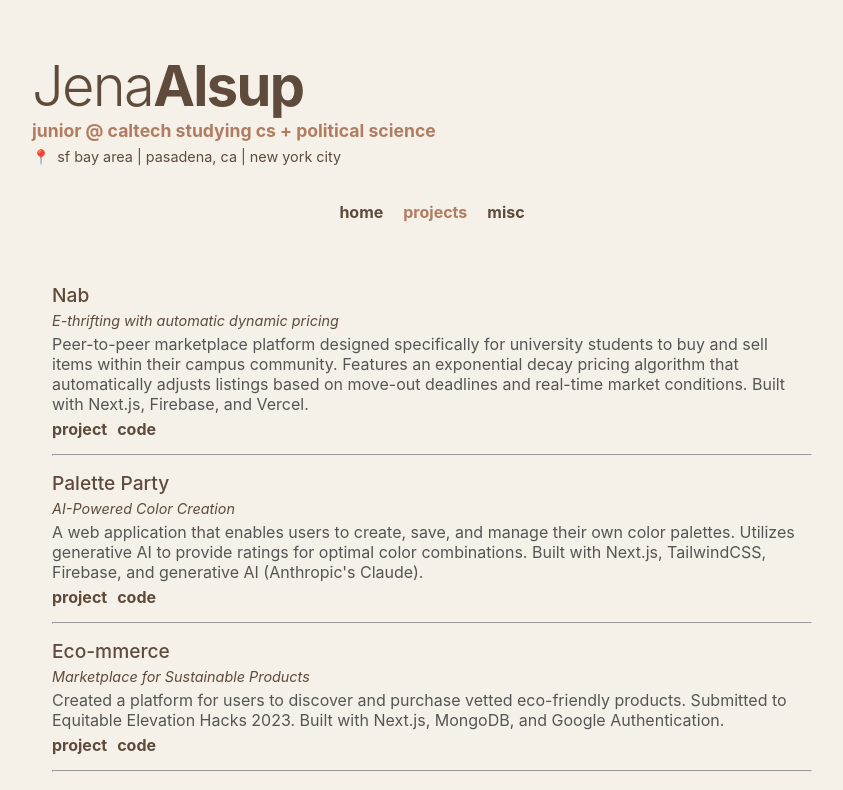
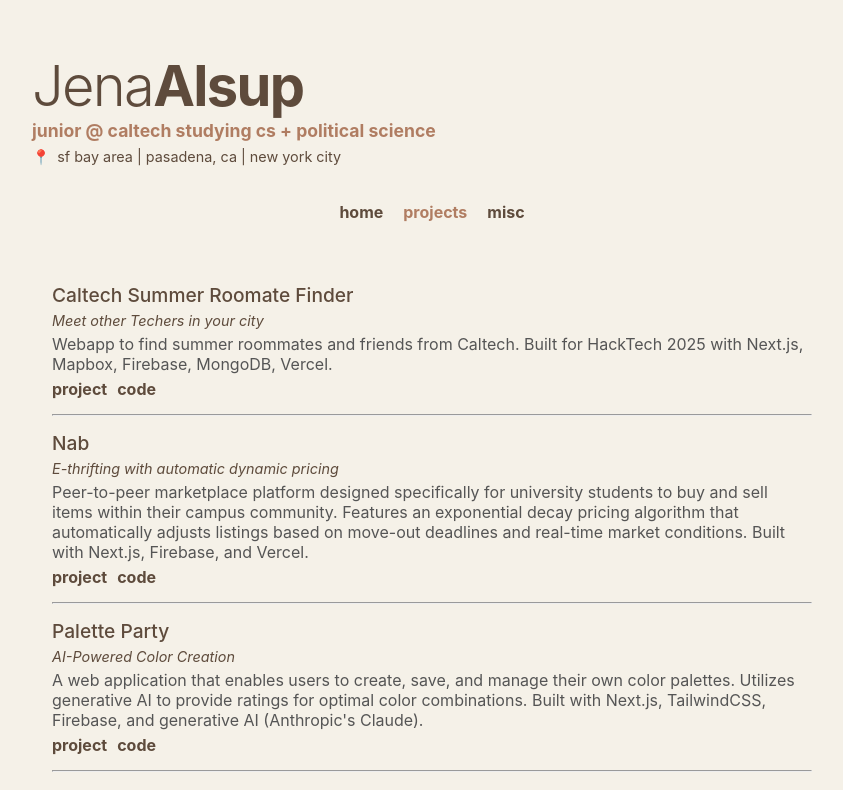
Before and after one commit to jenaalsup/jenaalsup.github.io, a React (Create React App) app: page /projects in a window 1280 px wide. Shown: the top 790 px of the page, without its empty margins (208-1051 px from the left). Built offline with nearby package versions, Linux system fonts and the light colour scheme.

Commit message:
add hackathong

```diff
--- a/src/components/Home.js
+++ b/src/components/Home.js
@@ -8,7 +8,7 @@ function Home() {
         <li>building ai search @ <a href="https://exa.ai/" target="_blank" rel="noopener noreferrer">exa</a></li>
         <li>understanding early human embryos @ <a href="https://zernickagoetzlab.com/" target="_blank" rel="noopener noreferrer">zernicka-goetz lab</a></li>
         <li>thinking about how to solve poverty, climate, and cities</li>
-        <li>learning about ai, full-stack development, and plant-based solutions</li>
+        <li>learning about ai, artificial wombs, and plant-based solutions</li>
         <li>reading <a href="https://www.goodreads.com/book/show/108428.Are_Prisons_Obsolete_" target="_blank" rel="noopener noreferrer">angela davis</a>, <a href="http://www.paulgraham.com/articles.html" target="_blank" rel="noopener noreferrer">paul graham</a>, and <a href="https://www.goodreads.com/book/show/122765395-elon-musk" target="_blank" rel="noopener noreferrer">walter isaacson</a></li>
         <li>blogging and guiding tours @ <a href="https://studentblog.caltech.edu/author/jenaalsup/" target="_blank" rel="noopener noreferrer">caltech admissions</a></li>
         <li>moving @ <a href="https://www.instagram.com/caltechdance/" target="_blank" rel="noopener noreferrer">caltech dance</a></li>
--- a/src/components/Projects.js
+++ b/src/components/Projects.js
@@ -4,6 +4,17 @@ import './Projects.css';
 function Projects() {
   return (
     <div className="projects-container">
+      <div className="project">
+        <h3>Caltech Summer Roomate Finder</h3>
+        <p className="project-subtitle"><em>Meet other Techers in your city</em></p>
+        <p className="project-description">
+          Webapp to find summer roommates and friends from Caltech. Built for HackTech 2025 with Next.js, Mapbox, Firebase, MongoDB, Vercel.</p>
+        <div className="project-links">
+          <a href="https://hacktech-omega.vercel.app/" className="project-link" target="_blank" rel="noopener noreferrer">project</a>
+          <a href="https://github.com/jenaalsup/hacktech" className="project-link" target="_blank" rel="noopener noreferrer">code</a>
+        </div>
+      </div>
+      <hr />
       <div className="project">
         <h3>Nab</h3>
         <p className="project-subtitle"><em>E-thrifting with automatic dynamic pricing</em></p>
```
